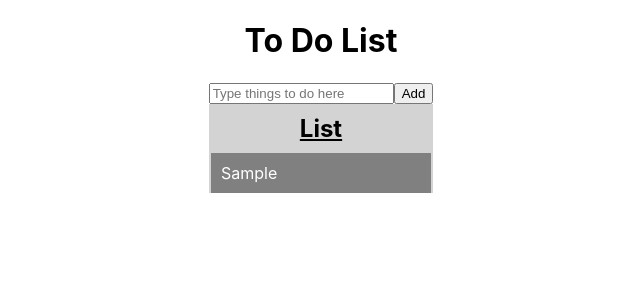
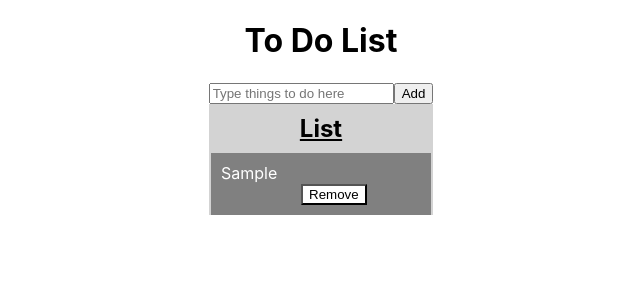
Before and after one commit to Queenshiba/react-projects, a React (Create React App) app: page / in a window 1280 px wide. Both pictures are taken after typing "Sample" into the empty fields and a click on the input "Add". Shown: the top 300 px of the page, without its empty margins (319-959 px from the left). Built offline with nearby package versions, Linux system fonts and the light colour scheme.

Commit message:
add remove btn and its function

```diff
--- a/src/App.css
+++ b/src/App.css
@@ -26,3 +26,7 @@ h2  {
 .todolist:hover {
   background-color: rgb(51, 51, 51);
 }
+.remove-btn {
+  background-color: white;
+  margin-left: 40%;
+}
--- a/src/App.js
+++ b/src/App.js
@@ -10,7 +10,8 @@ class ListForm extends React.Component {
     super(props);
     this.state = {
       value: '',
-      todos: []
+      todos: [],
+      color: ""
     };
 
     this.handleSubmit = this.handleSubmit.bind(this);
@@ -29,7 +30,7 @@ class ListForm extends React.Component {
     //   todos: [...this.state.todos, this.state.value]
     // },()=>{console.log('second', this.state)})
 
-    console.log('first', this.state.value)
+    // console.log('first', this.state.value)
     this.setState({
       value: ''
     });
@@ -40,13 +41,18 @@ class ListForm extends React.Component {
     this.setState({ value: e.target.value })
   }
 
-strikeThroughTodos(e) {
+  strikeThroughTodos(e) {
+    // this.setState({
+    //   color: "red"
+    // })
+    // style={{backgroundColor: this.state.color}}
 
-  this.state.todos.map(e => (
 
-    <div className="todolist" onClick={this.strikeThroughTodos} style={{ textDecoration: "line-through"}}>{e}</div>
-))
-console.log (this.state.todos)
+    console.log('click div first item', this.state.todos)
+  }
+
+  removeTodos = () => {
+alert('test')
   }
 
   render() {
@@ -62,8 +68,8 @@ console.log (this.state.todos)
             <div>
 
               {this.state.todos.map(item => (
+                <div className="todolist" onClick={this.strikeThroughTodos}>{item}<button className="remove-btn" onClick={this.removeTodos}>Remove</button></div>
 
-                  <div className="todolist" onClick={this.strikeThroughTodos} >{item}</div>
               ))}
 
             </div>
```
Also changed, not shown: 1 other file (tests, documents, lock files or other folders).
